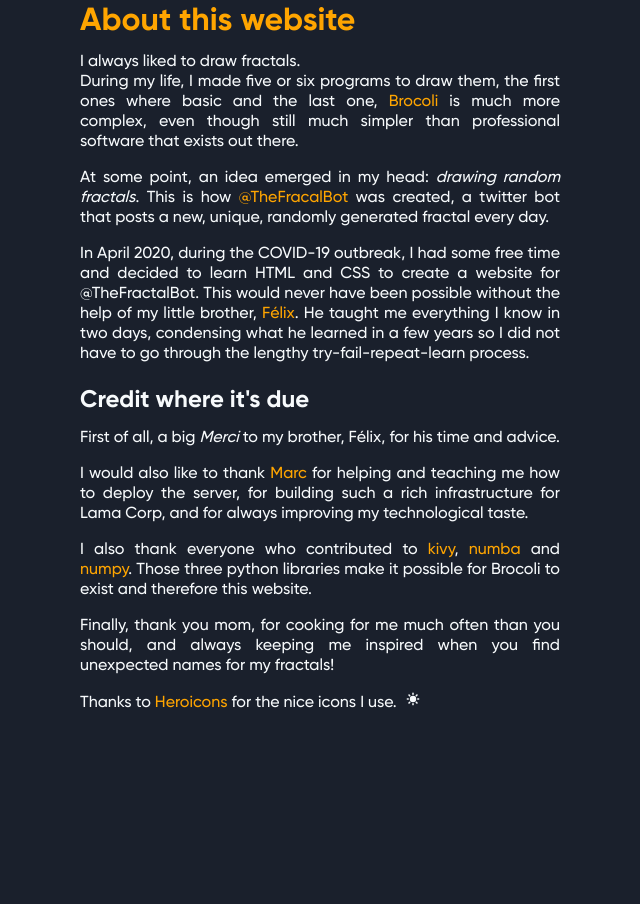
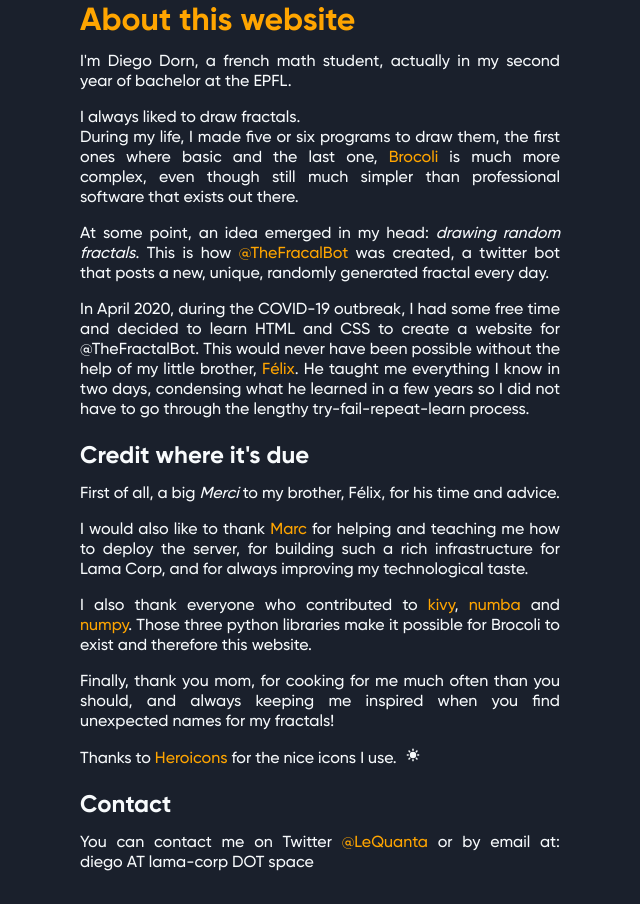
Before and after one commit to ddorn/thefractal.space, a Flask app: page /about in a window 1280 px wide. Shown: the part 69-973 px from the top of the page, without its empty margins (80-720 px from the left). Before the commit the page ends 777 px from the top, so only its background shows below. Run offline with Flask 2, Linux system fonts and the light colour scheme.

Commit message:
about: add my contact

```diff
--- a/thefractalspace/templates/about.html
+++ b/thefractalspace/templates/about.html
@@ -2,6 +2,10 @@
 {% from "macros/macros.html" import icon %}
 {% block content %}
     <h1 class="title--about">About this website</h1>
+    <p class="p--about">
+        I'm Diego Dorn, a french math student, actually in
+        my second year of bachelor at the EPFL.
+    </p>
     <p class="p--about">
         I always liked to draw fractals. <br>
         During my life, I made five or six programs to
@@ -62,4 +66,12 @@
             Heroicons</a>
         for the nice icons I use. {{ icon("sun") }}
     </p>
+
+
+    <h2 class="section__title--about">Contact</h2>
+    <p class="p--about">
+        You can contact me on Twitter <a href="https://twitter.com/LeQuanta">@LeQuanta</a>
+        or by email at: diego&nbsp;AT&nbsp;lama-corp&nbsp;DOT&nbsp;space <br>
+    </p>
+
 {% endblock %}
```
